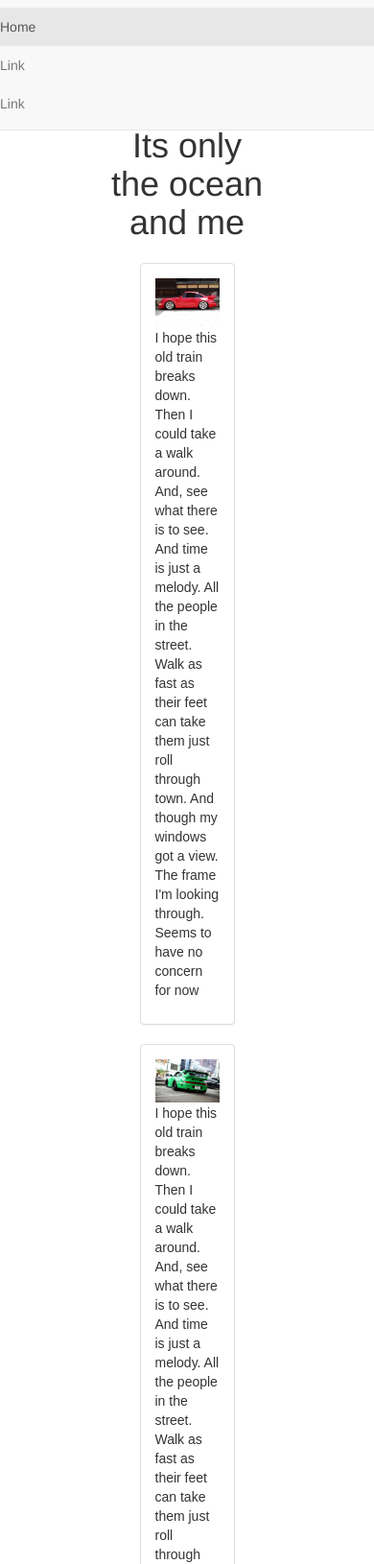
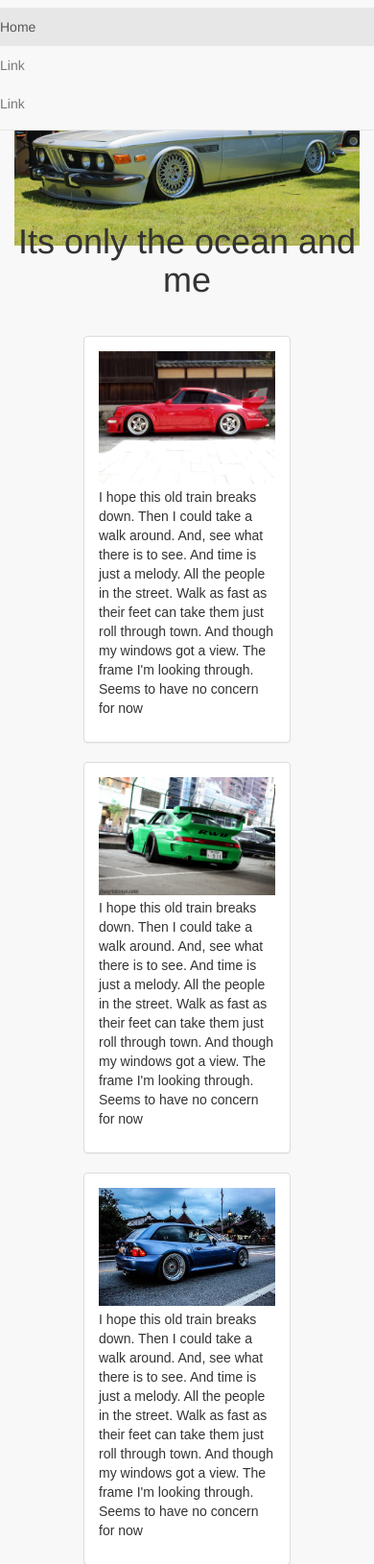
Before and after one commit to HendricksK/angularblog, a PHP site: page /web/views/post.php?q=1 in a window 390 px wide. Shown: the top 1630 px of the page at 96% size. Run offline with PHP 8.4, Linux system fonts and the light colour scheme.

Commit message:
house cleaning added css for mobile

```diff
--- a/assets/css/site.css
+++ b/assets/css/site.css
@@ -6,6 +6,10 @@ widht: 100%;
 a{
 	width: 100%;
 	height: 100%;
+}
+
+body{
+	background-color: #F8F8F8;
 }
 
 .container{
@@ -45,3 +49,17 @@ p{
 	text-align: center;
 	margin-top: -8%;
 }
+
+@media screen and (max-width: 1000px) {
+   .container{
+		width: 100%;
+		margin-left: auto;
+		margin-right: auto;
+		padding-top: 4%;
+	}
+
+	.container .header{
+		text-align: center;
+		margin-top: -12%;
+	}
+}
--- a/web/views/head.php
+++ b/web/views/head.php
@@ -1,6 +1,7 @@
 <head>
     <script src="/angularblog/assets/js/head.min.js"></script>
     <script src="/angularblog/assets/js/load.js"></script>
-	<meta http-equiv="X-UA-Compatible" content="IE=Edge">
-    <meta name="viewport" content="width=device-width, initial-scale=1">
+    <meta http-equiv="content-type" content="text/html; charset=utf-8" />
+	<meta name="description" content="www.dev-ninja.com" />
+	<meta name="keywords" content="css, web-development" />
 </head>
```
